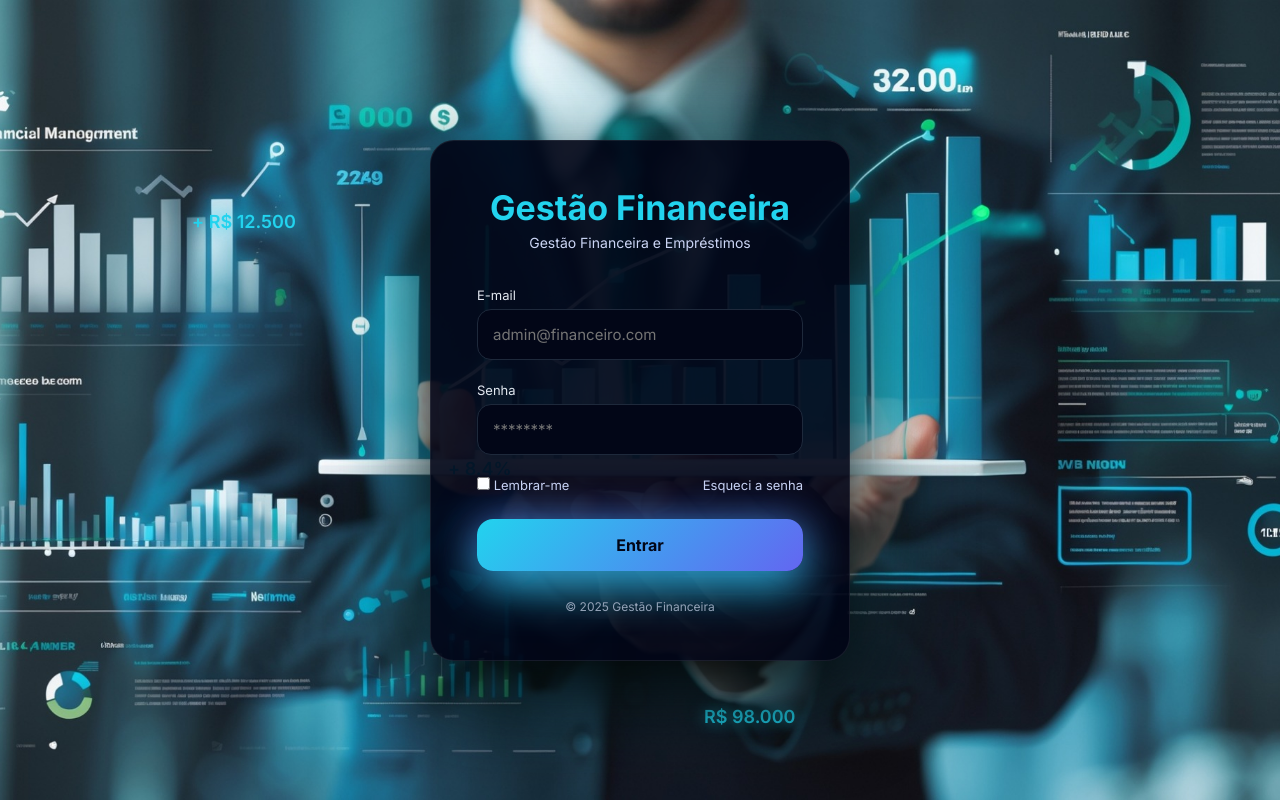
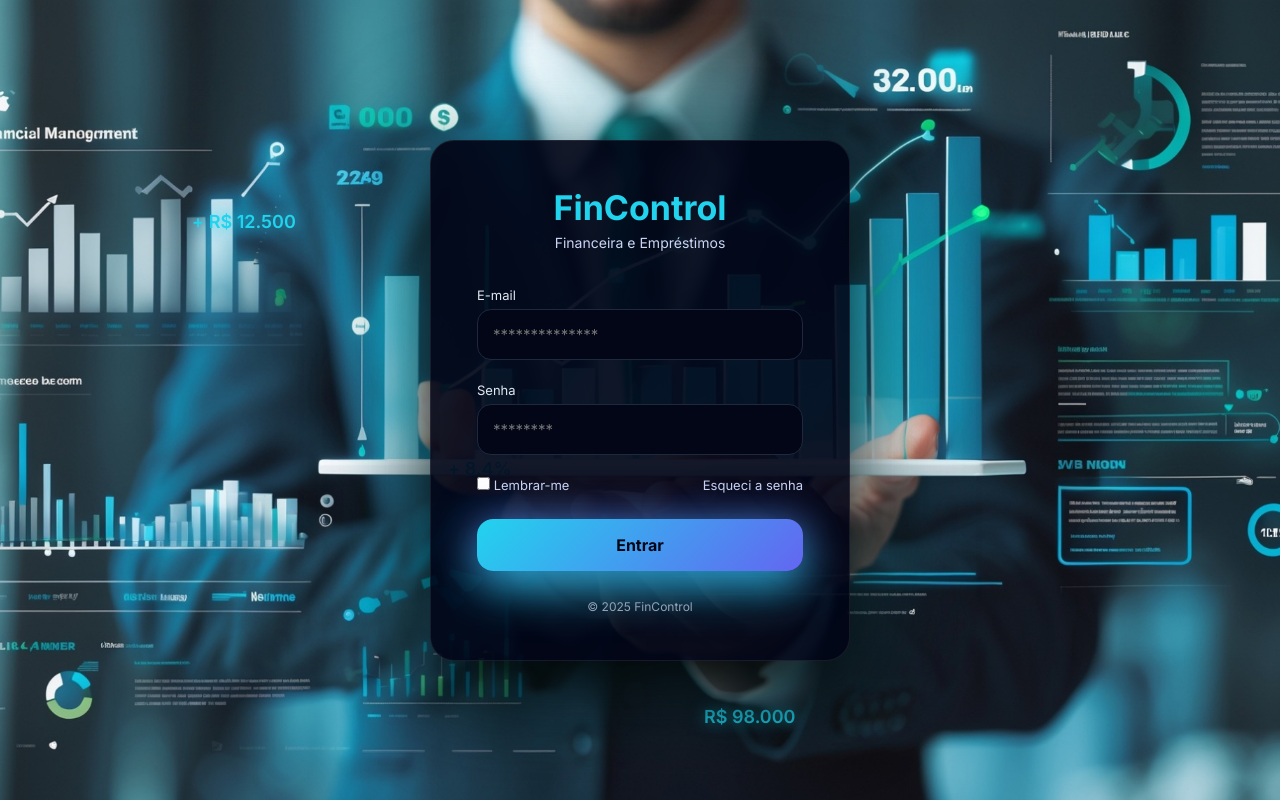
Before and after one commit to zacariasprojeto/fincontrool, a plain HTML site: page index.html in a window 1280 px wide. Drawn offline with Linux system fonts and the light colour scheme.

Commit message:
Update index.html

```diff
--- a/index.html
+++ b/index.html
@@ -2,7 +2,7 @@
 <html lang="pt-BR">
 <head>
 <meta charset="UTF-8">
-<title>Login | Gestão Financeira</title>
+<title>Login | FinControl</title>
 <meta name="viewport" content="width=device-width, initial-scale=1.0">
 
 <link href="https://fonts.googleapis.com/css2?family=Inter:wght@300;400;600;700&display=swap" rel="stylesheet">
@@ -230,12 +230,12 @@ body{
 <div class="login-wrapper">
   <div class="login-box">
 
-    <h1>Gestão Financeira</h1>
-    <p>Gestão Financeira e Empréstimos</p>
+    <h1>FinControl</h1>
+    <p>Financeira e Empréstimos</p>
 
     <div class="form-group">
       <label>E-mail</label>
-      <input type="email" id="email" placeholder="admin@financeiro.com">
+      <input type="email" id="email" placeholder="**************">
     </div>
 
     <div class="form-group">
@@ -251,7 +251,7 @@ body{
     <button class="btn-login" onclick="login()">Entrar</button>
 
     <div class="footer">
-      © 2025 Gestão Financeira
+      © 2025 FinControl
     </div>
 
   </div>
@@ -275,7 +275,7 @@ function login() {
 
   /* ===== ADMIN MASTER =====
      (mantenha sua verificação exatamente como você já tinha) */
-  if (email === "laboratorioganso@gmail.com" && senha === "pix281500") {
+  if (email === "gestor@financeiro.com" && senha === "123456") {
     usuario = { role: "MASTER", nome: "Admin Master", area: "Geral" };
   }
 
```
